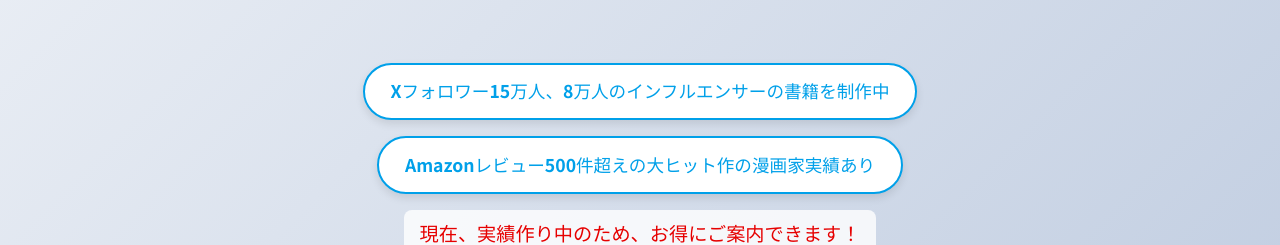
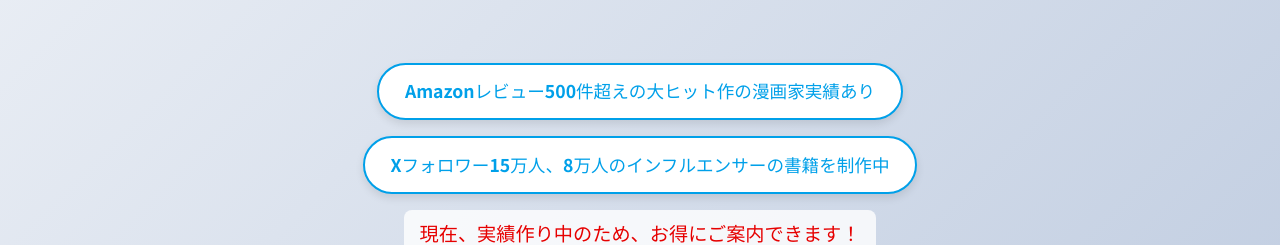
Before and after one commit to rikutoaimanga-max/Kindle-Publishing-Homepage, a React (Vite) app: page / in a window 1280 px wide. Shown: the part 556-801 px from the top of the page. Built offline with nearby package versions, Linux system fonts and the light colour scheme.

Commit message:
Content: Swap order of achievement badges in Hero component

```diff
--- a/src/components/Hero.jsx
+++ b/src/components/Hero.jsx
@@ -89,7 +89,7 @@ const Hero = () => {
                     gap: '1rem', // Slightly reduced gap for vertical stacking
                     marginBottom: '0'
                 }}>
-                    {['Xフォロワー15万人、8万人のインフルエンサーの書籍を制作中', 'Amazonレビュー500件超えの大ヒット作の漫画家実績あり'].map((badge, index) => (
+                    {['Amazonレビュー500件超えの大ヒット作の漫画家実績あり', 'Xフォロワー15万人、8万人のインフルエンサーの書籍を制作中'].map((badge, index) => (
                         <div key={index} style={{
                             background: '#ffffff',
                             border: '2px solid var(--color-secondary)',
```
